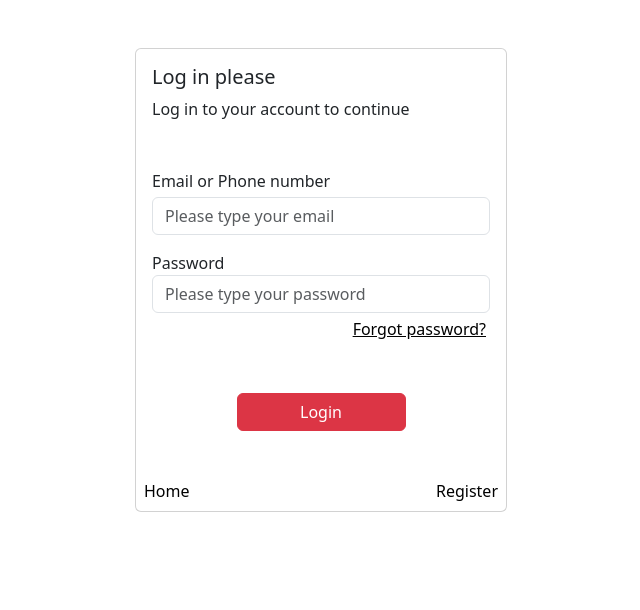
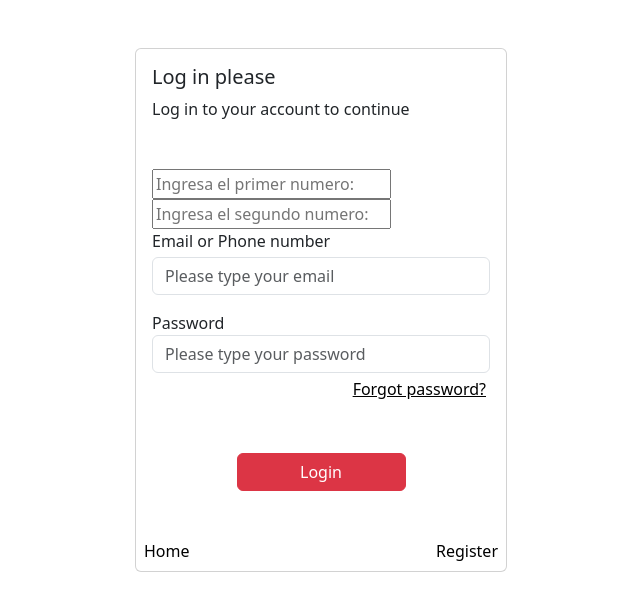
Before and after one commit to jacubiam/kodigo-SPA-Bootcamp, a React (Vite) app: page /login in a window 1280 px wide. Shown: the top 610 px of the page, without its empty margins (319-959 px from the left). Built offline with nearby package versions, Linux system fonts and the light colour scheme; the HTML template or start-up script is replaced by a standard one.

Commit message:
:sparkles:feat(docentes):add description of docentes

```diff
--- a/src/components/HomePage/BootcampsDocentes.tsx
+++ b/src/components/HomePage/BootcampsDocentes.tsx
@@ -30,6 +30,9 @@ const BootcampsDocentes: React.FC = () => {
     return (
         <>
             <div className="container mt-5">
+
+                <h1 className="mb-5 text-primary">Conoce a tus intructores: </h1>
+
                 {docentes.map((data, index) => (
                     <div className="card mt-3">
 
--- a/src/pages/LoginPage.tsx
+++ b/src/pages/LoginPage.tsx
@@ -12,10 +12,19 @@ export const LoginPage = () => {
         password: string
     }
 
+    type Calc = {
+        num1: number
+        num2: number
+    }
+
     const auth = getAuth(app)
     const { register, handleSubmit, formState: { errors } } = useForm<Inputs>()
     const [error, setError] = useState<string | undefined>()
     const nav = useNavigate()
+
+    const suma = (data: Calc) => {
+        let result = num1 + num2
+    }
 
     const LoginUser = async (data: Inputs) => {
         try {
@@ -35,7 +44,20 @@ export const LoginPage = () => {
                     <div className="card-body align-item-center">
                         <h5 className="card-title">Log in please</h5>
                         <p className="card-title mb-5"> Log in to your account to continue</p>
+
+                        <input type="number"
+                            placeholder="Ingresa el primer numero: "
+                            name="num1"
+                        />
+                        <input type="number"
+                            placeholder="Ingresa el segundo numero: "
+                            name="num2"
+                        />
+
+
                         <form onSubmit={handleSubmit(LoginUser)}>
+
+
                             <label htmlFor="email">Email or Phone number</label>
                             <div className="mt-1 mb-3">
                                 <input type="text"
```
